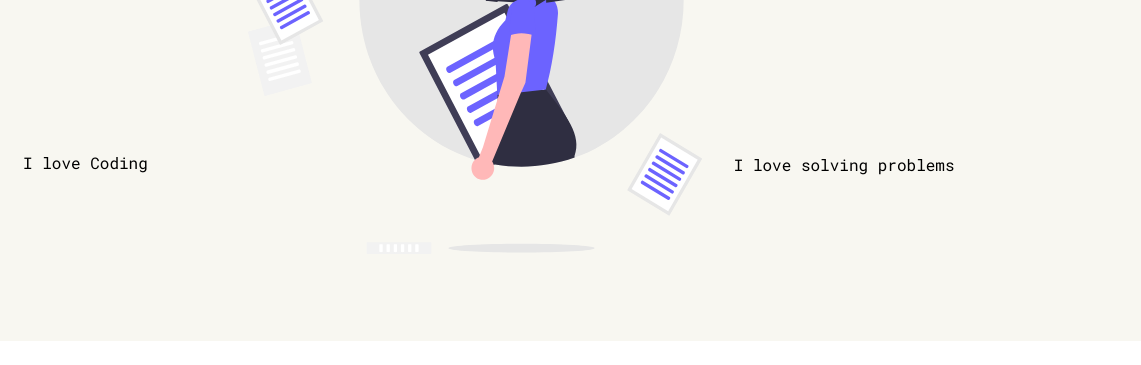
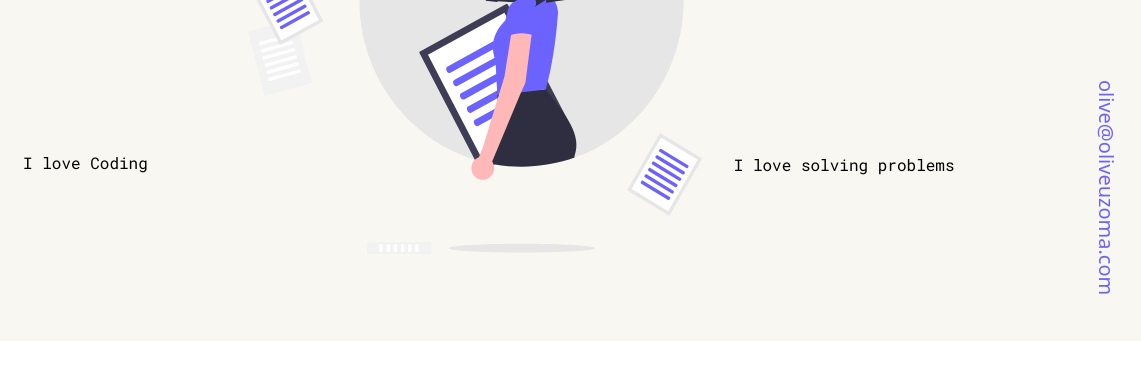
Before and after one commit to uzomaolive/portfolio, a website: page index.html in a window 1280 px wide. Shown: the part 420-785 px from the top of the page, 139-1280 px from the left. Drawn offline with nearby package versions, Linux system fonts and the light colour scheme.

Commit message:
styled the email sidebar

```diff
--- a/styles/style.css
+++ b/styles/style.css
@@ -281,7 +281,18 @@ li {
   filter: invert(1); /* Inverts the color for white icons on a dark background */
 }
 
-
+.email-sidebar {
+  position: fixed;
+  top: 60%;
+  transform: translateY(-50%);
+  right: 0;
+  color: #6C63FF;
+  margin-left: 74px;
+  font-size: 20px;
+  padding: 20px;
+  writing-mode:vertical-lr;
+  transform: rotate(0deg);
+}
 
   /* .right-container span {
     left: 54px;
```
